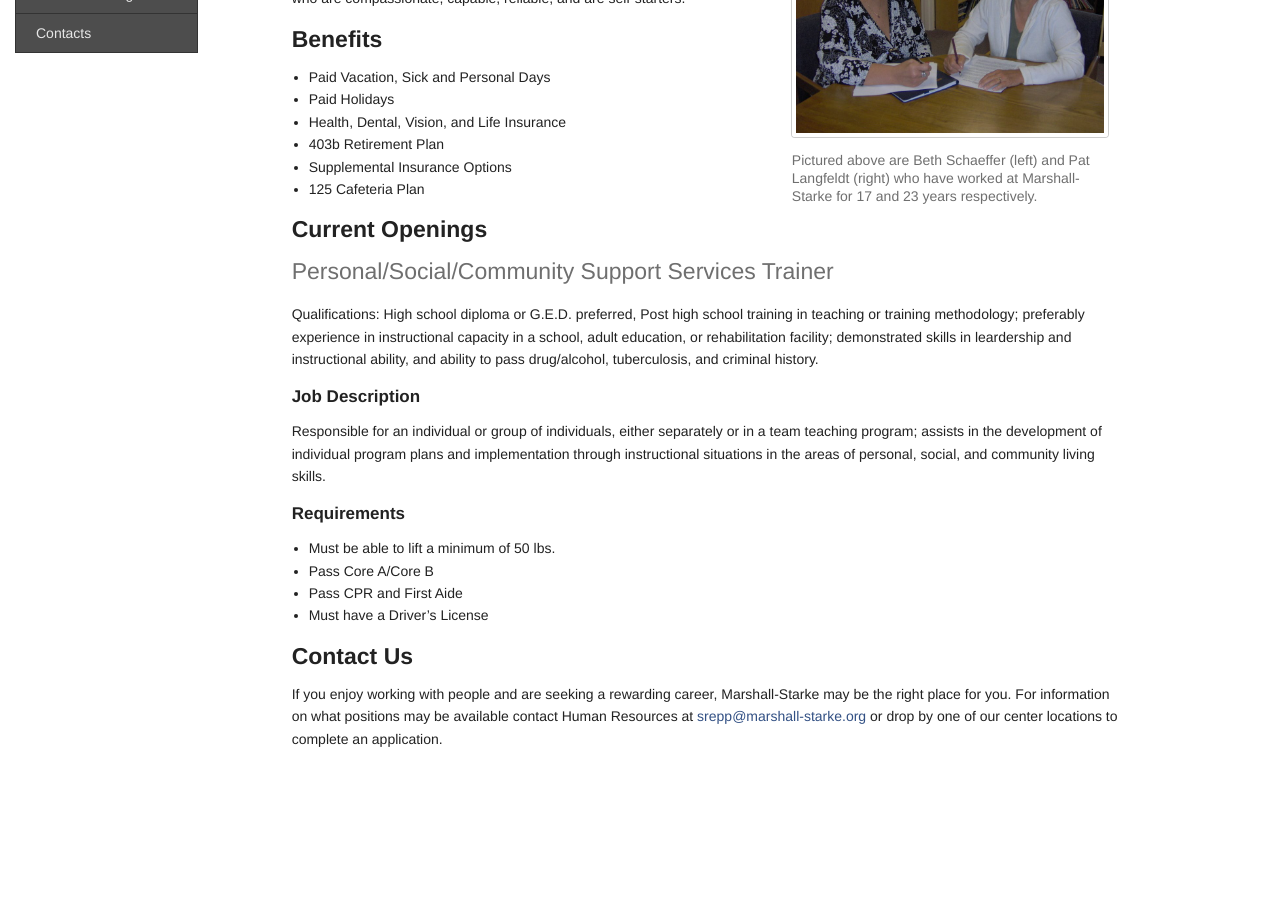
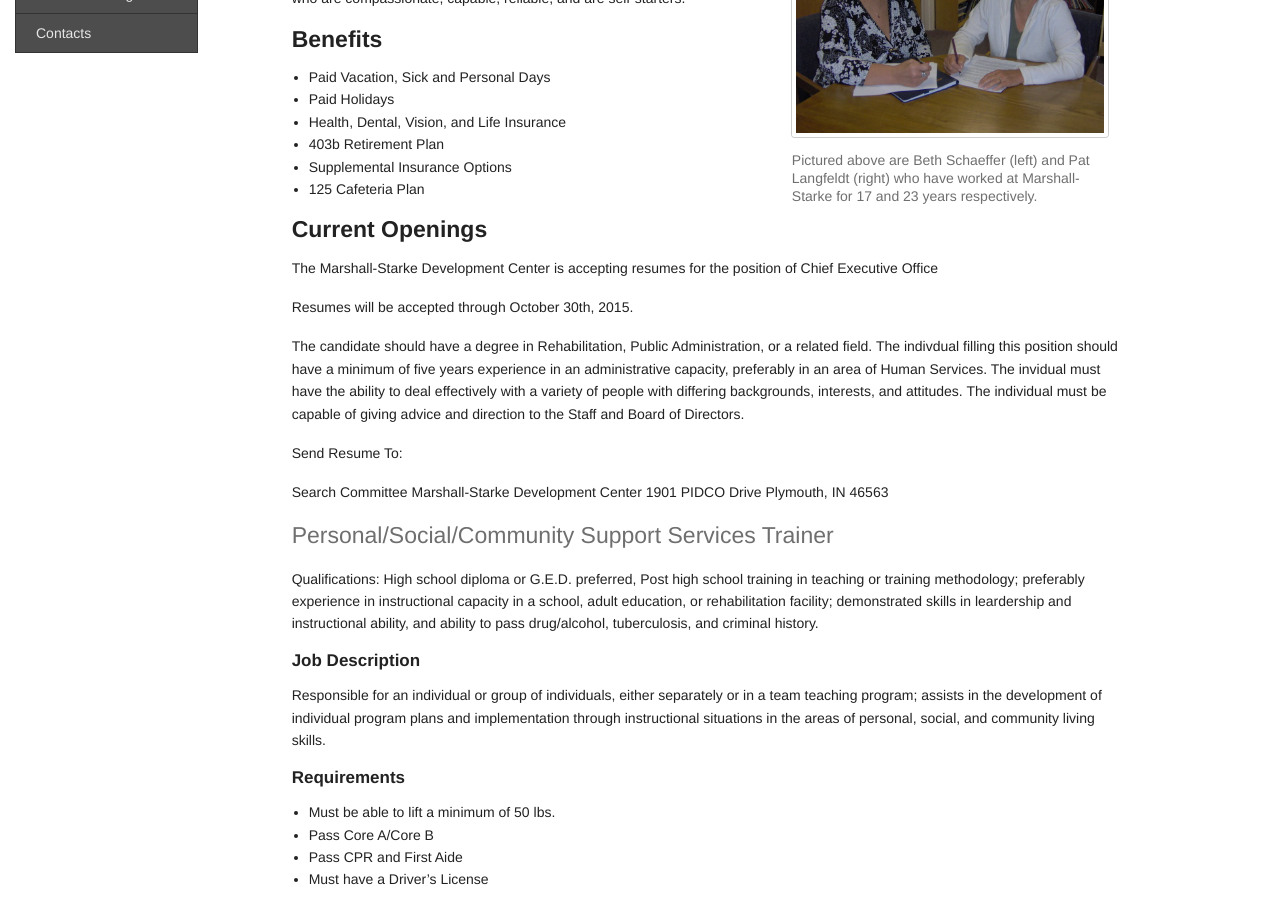
Before and after one commit to leviwilson/marshall-starke.org, a Jekyll site: the page built from employment.md, in a window 1280 px wide and 900 px high, scrolled down 348 px. Built offline with Jekyll 4.4.1, drawn with Linux system fonts in a browser that asks for light colours; nearby versions of some CDN libraries; Markdown is read by kramdown in place of the engine named in the settings.

Commit message:
Update employment.md
CEO position

```diff
--- a/employment.md
+++ b/employment.md
@@ -30,6 +30,19 @@ Marshall-Starke has an extensive range of employment opportunities from producti
 
 <h4 id="openings">Current Openings</h4>
 
+The Marshall-Starke Development Center is accepting resumes for the position of Chief Executive Office
+
+Resumes will be accepted through October 30th, 2015.
+
+The candidate should have a degree in Rehabilitation, Public Administration, or a related field.  The indivdual filling this position should have a minimum of five years experience in an administrative capacity, preferably in an area of Human Services.  The invidual must have the ability to deal effectively with a variety of people with differing backgrounds, interests, and attitudes.  The individual must be capable of giving advice and direction to the Staff and Board of Directors.
+
+Send Resume To:
+
+Search Committee
+Marshall-Starke Development Center
+1901 PIDCO Drive
+Plymouth, IN  46563
+
 <h4 class="subheader">Personal/Social/Community Support Services Trainer</h4>
 Qualifications:  High school diploma or G.E.D. preferred, Post high school training in teaching or training methodology; preferably experience in instructional capacity in a school, adult education, or rehabilitation facility; demonstrated skills in leardership and instructional ability, and ability to pass drug/alcohol, tuberculosis, and criminal history.
 
```
